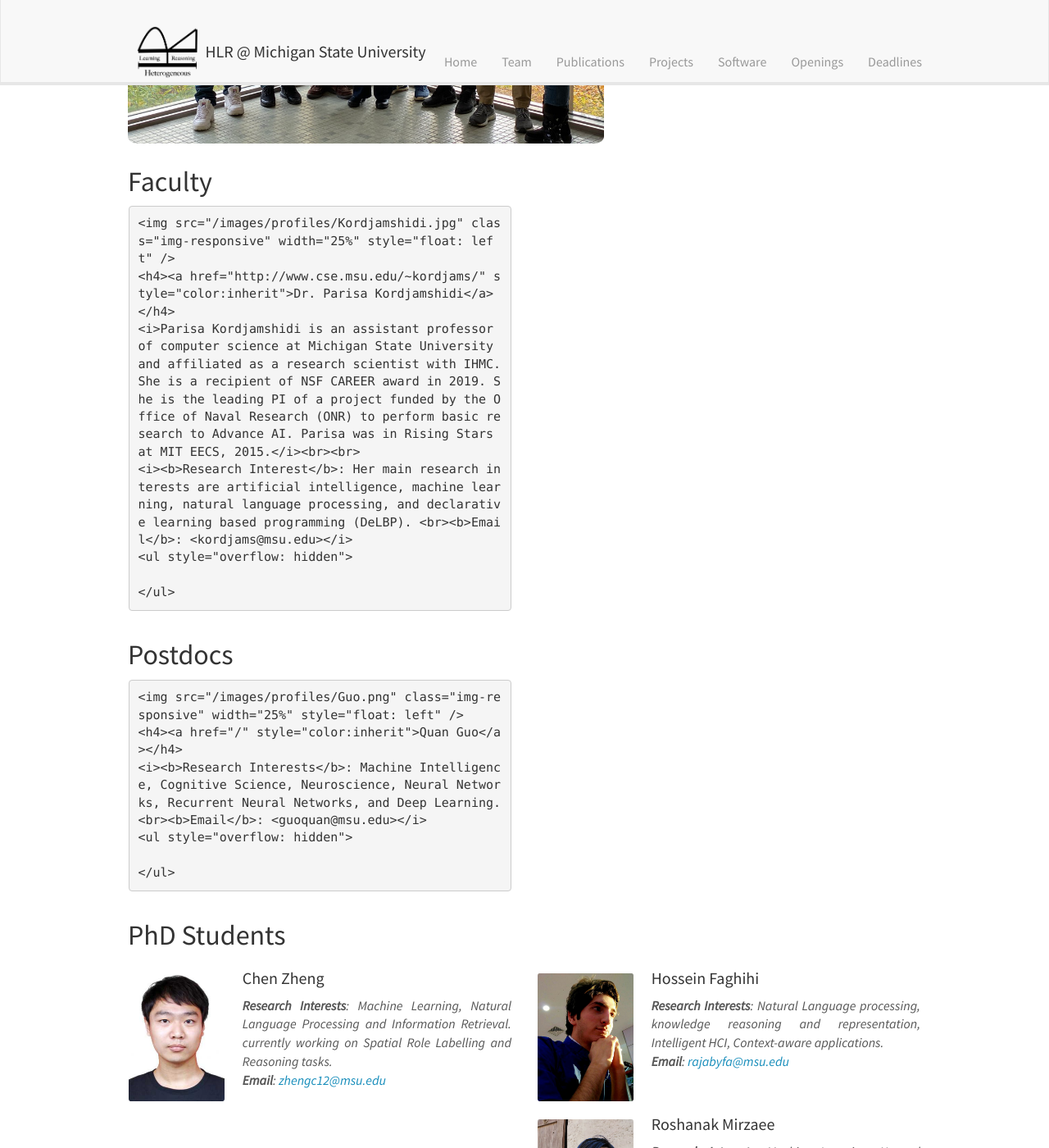
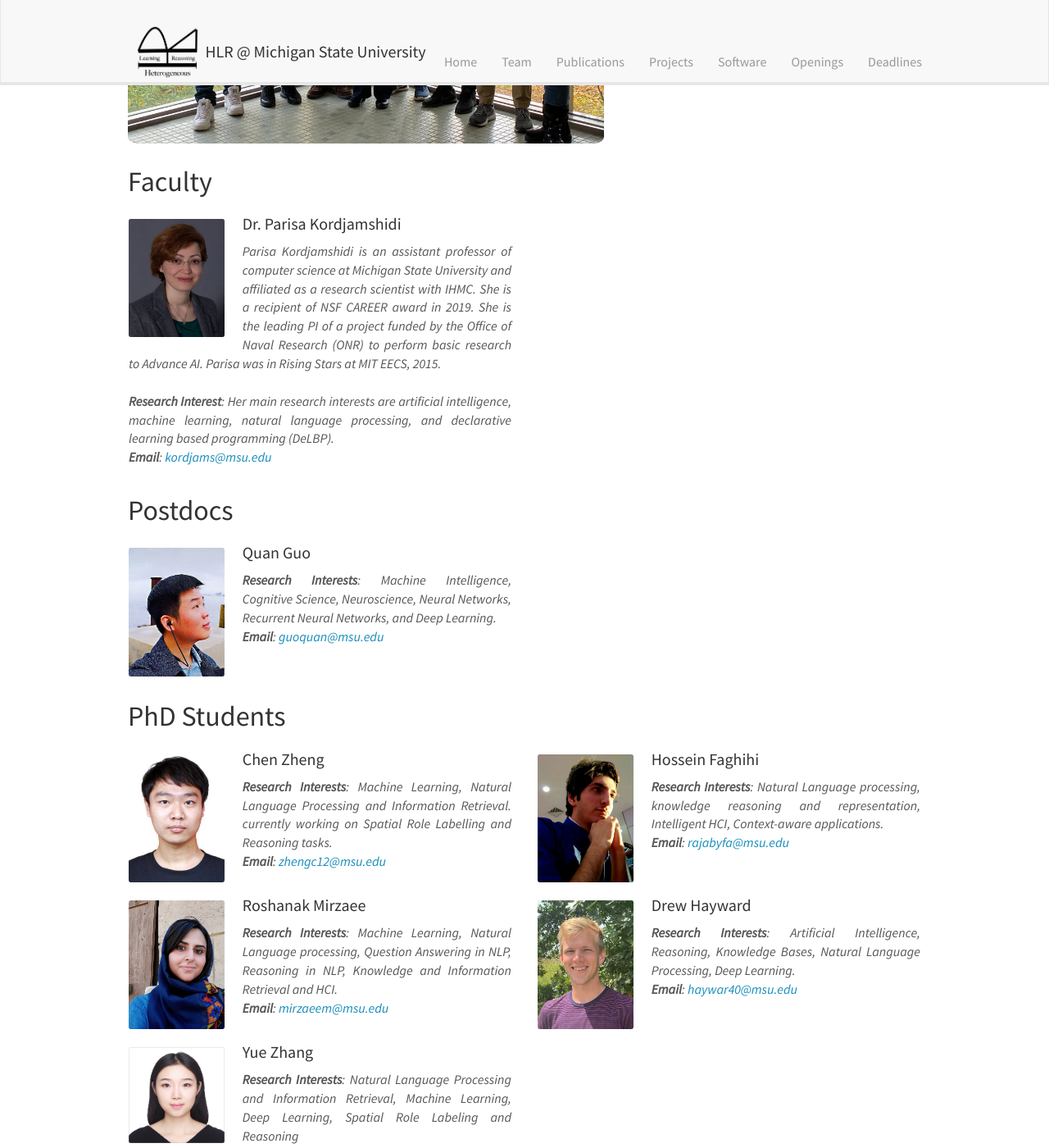
Before and after one commit to HLR/HLR.github.io, a Jekyll site: the page built from _pages/team.md, in a window 1280 px wide and 1400 px high, scrolled down 519 px. Shown: the whole window at 82% size. Built offline with Jekyll 4.4.1, drawn with Linux system fonts in a browser that asks for light colours; nearby versions of some CDN libraries; some of the changed text lies outside the part shown.

Commit message:
Fix indentation

```diff
--- a/_pages/team.md
+++ b/_pages/team.md
@@ -17,29 +17,23 @@ Jump to: [Faculty](#faculty), [Postdocs](#postdocs), [Phd Students](#phd-student
 {% assign number_printed = 0 %}
 <div class="row">
 {% for member in site.data.faculty %}
-  <div class="col-sm-6 clearfix">
-    <img src="{{ site.url }}{{ site.baseurl }}/images/profiles/{{ member.photo }}" class="img-responsive" width="25%" style="float: left" />
-    <h4><a href="{{ member.webpage }}" style="color:inherit">{{ member.name }}</a></h4>
-    <i>{{ member.bio }}</i><br><br>
-    <i><b>Research Interest</b>: {{ member.research_interest }}. <br><b>Email</b>: <{{ member.email }}></i>
-    <ul style="overflow: hidden">
-
-    </ul>
-  </div>
+<div class="col-sm-6 clearfix">
+  <img src="{{ site.url }}{{ site.baseurl }}/images/profiles/{{ member.photo }}" class="img-responsive" width="25%" style="float: left" />
+  <h4><a href="{{ member.webpage }}" style="color:inherit">{{ member.name }}</a></h4>
+  <i>{{ member.bio }}</i><br><br>
+  <i><b>Research Interest</b>: {{ member.research_interest }}. <br><b>Email</b>: <{{ member.email }}></i>
+</div>
 {% endfor %}
 </div>
 
 ## Postdocs
 <div class="row">
 {% for member in site.data.postdocs %}
-  <div class="col-sm-6 clearfix">
-    <img src="{{ site.url }}{{ site.baseurl }}/images/profiles/{{ member.photo }}" class="img-responsive" width="25%" style="float: left" />
-    <h4><a href="{{ member.webpage }}" style="color:inherit">{{ member.name }}</a></h4>
-    <i><b>Research Interests</b>: {{ member.research_interest }}<br><b>Email</b>: <{{ member.email }}></i>
-    <ul style="overflow: hidden">
-
-    </ul>
-  </div>
+<div class="col-sm-6 clearfix">
+  <img src="{{ site.url }}{{ site.baseurl }}/images/profiles/{{ member.photo }}" class="img-responsive" width="25%" style="float: left" />
+  <h4><a href="{{ member.webpage }}" style="color:inherit">{{ member.name }}</a></h4>
+  <i><b>Research Interests</b>: {{ member.research_interest }}<br><b>Email</b>: <{{ member.email }}></i>
+</div>
 {% endfor %}
 </div>
 
@@ -50,9 +44,6 @@ Jump to: [Faculty](#faculty), [Postdocs](#postdocs), [Phd Students](#phd-student
   <img src="{{ site.url }}{{ site.baseurl }}/images/profiles/{{ member.photo }}" class="img-responsive" width="25%" style="float: left" />
   <h4><a href="{{ member.webpage }}" style="color:inherit">{{ member.name }}</a></h4>
   <i><b>Research Interests</b>: {{ member.research_interest }}<br><b>Email</b>: <{{ member.email }}></i>
-  <ul style="overflow: hidden">
-
-  </ul>
 </div>
 {% endfor %}
 </div>
@@ -61,13 +52,10 @@ Jump to: [Faculty](#faculty), [Postdocs](#postdocs), [Phd Students](#phd-student
 ## Master Students
 <div class="row">
 {% for member in site.data.master_students %}
-  <div class="col-sm-6 clearfix">
-    <img src="{{ site.url }}{{ site.baseurl }}/images/profiles/{{ member.photo }}" class="img-responsive" width="25%" style="float: left" />
-    <h4><a href="{{ member.webpage }}" style="color:inherit">{{ member.name }}</a></h4>
-    <i><b>Research Interests</b>: {{ member.research_interest }}<br><b>Email</b>: <{{ member.email }}></i>
-    <ul style="overflow: hidden">
-
-    </ul>
-  </div>
+<div class="col-sm-6 clearfix">
+  <img src="{{ site.url }}{{ site.baseurl }}/images/profiles/{{ member.photo }}" class="img-responsive" width="25%" style="float: left" />
+  <h4><a href="{{ member.webpage }}" style="color:inherit">{{ member.name }}</a></h4>
+  <i><b>Research Interests</b>: {{ member.research_interest }}<br><b>Email</b>: <{{ member.email }}></i>
+</div>
 {% endfor %}
 </div>
```
